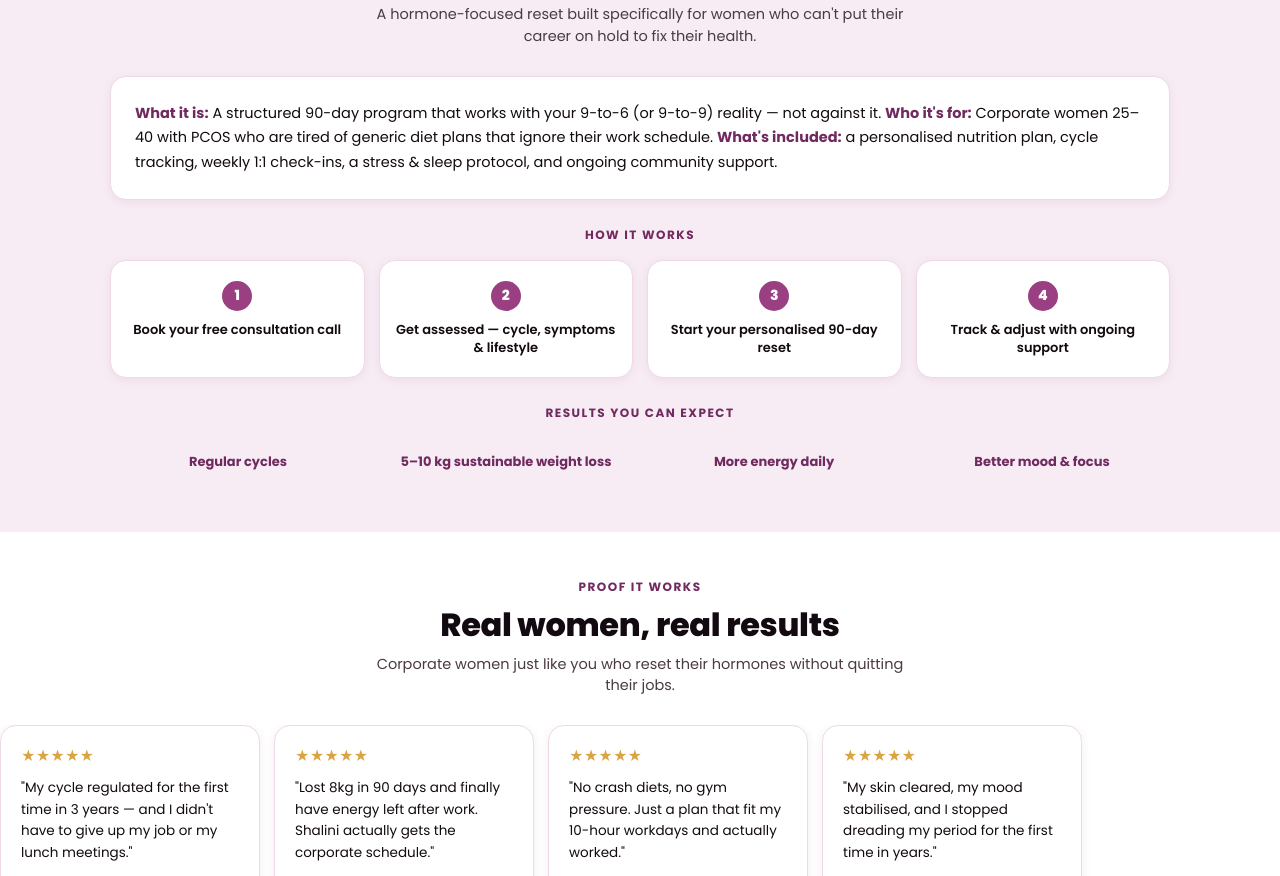
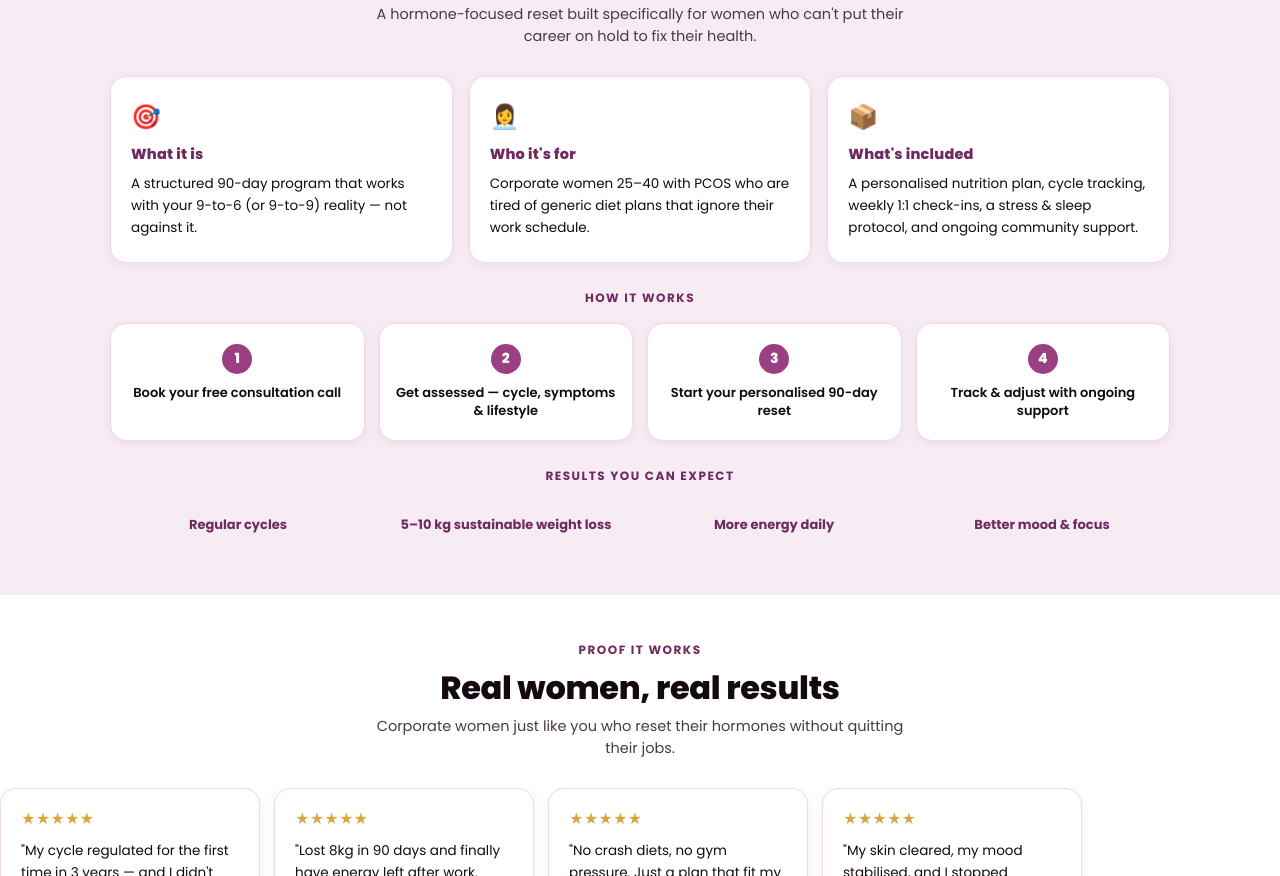
Before and after one commit to Adylizevtltd/Shalini-tiwari, a plain HTML site: page index.html in a window 1280 px wide. Shown: the part 1527-2403 px from the top of the page. Drawn offline with Linux system fonts and the light colour scheme.

Commit message:
Split program "what it is / who it's for / what's included" into separate cards
Also raises text contrast and removes fade-up entrance animations.

Co-Authored-By: Claude Sonnet 5 <noreply@anthropic.com>

```diff
--- a/index.html
+++ b/index.html
@@ -223,16 +223,28 @@
   }
 
   /* program */
-  .program-what{
+  .program-what-grid{
+    display:grid;
+    grid-template-columns:repeat(3,1fr);
+    gap:16px;
+    margin-bottom:26px;
+  }
+  .program-what-card{
     background:#fff;
     border:1px solid #efd9e8;
     border-radius:var(--radius);
-    padding:24px;
-    margin-bottom:26px;
+    padding:22px 20px;
     box-shadow:var(--shadow-sm);
   }
-  .program-what p{font-size:14.5px;line-height:1.7;color:var(--text);}
-  .program-what b{color:var(--plum-dark);}
+  .program-what-card .icon{font-size:24px;margin-bottom:10px;}
+  .program-what-card h5{
+    font-size:14.5px;
+    color:var(--plum-dark);
+    font-weight:800;
+    margin-bottom:8px;
+    letter-spacing:.2px;
+  }
+  .program-what-card p{font-size:13.5px;line-height:1.65;color:var(--text);}
 
   .steps-grid{
     display:grid;
@@ -408,6 +420,7 @@
 
   @media(max-width:860px){
     .problem-grid{grid-template-columns:1fr 1fr;}
+    .program-what-grid{grid-template-columns:1fr;}
     .steps-grid{grid-template-columns:1fr 1fr;}
     .results-grid{grid-template-columns:1fr 1fr;}
     .call-grid{grid-template-columns:1fr;}
@@ -539,8 +552,22 @@
     <h2 class="section-title">PCOS Corporate Reset</h2>
     <p class="section-sub">A hormone-focused reset built specifically for women who can't put their career on hold to fix their health.</p>
 
-    <div class="program-what">
-      <p><b>What it is:</b> A structured 90-day program that works with your 9-to-6 (or 9-to-9) reality — not against it. <b>Who it's for:</b> Corporate women 25–40 with PCOS who are tired of generic diet plans that ignore their work schedule. <b>What's included:</b> a personalised nutrition plan, cycle tracking, weekly 1:1 check-ins, a stress &amp; sleep protocol, and ongoing community support.</p>
+    <div class="program-what-grid">
+      <div class="program-what-card">
+        <div class="icon">🎯</div>
+        <h5>What it is</h5>
+        <p>A structured 90-day program that works with your 9-to-6 (or 9-to-9) reality — not against it.</p>
+      </div>
+      <div class="program-what-card">
+        <div class="icon">👩‍💼</div>
+        <h5>Who it's for</h5>
+        <p>Corporate women 25–40 with PCOS who are tired of generic diet plans that ignore their work schedule.</p>
+      </div>
+      <div class="program-what-card">
+        <div class="icon">📦</div>
+        <h5>What's included</h5>
+        <p>A personalised nutrition plan, cycle tracking, weekly 1:1 check-ins, a stress &amp; sleep protocol, and ongoing community support.</p>
+      </div>
     </div>
 
     <p class="eyebrow" style="margin-bottom:16px;">HOW IT WORKS</p>
```
